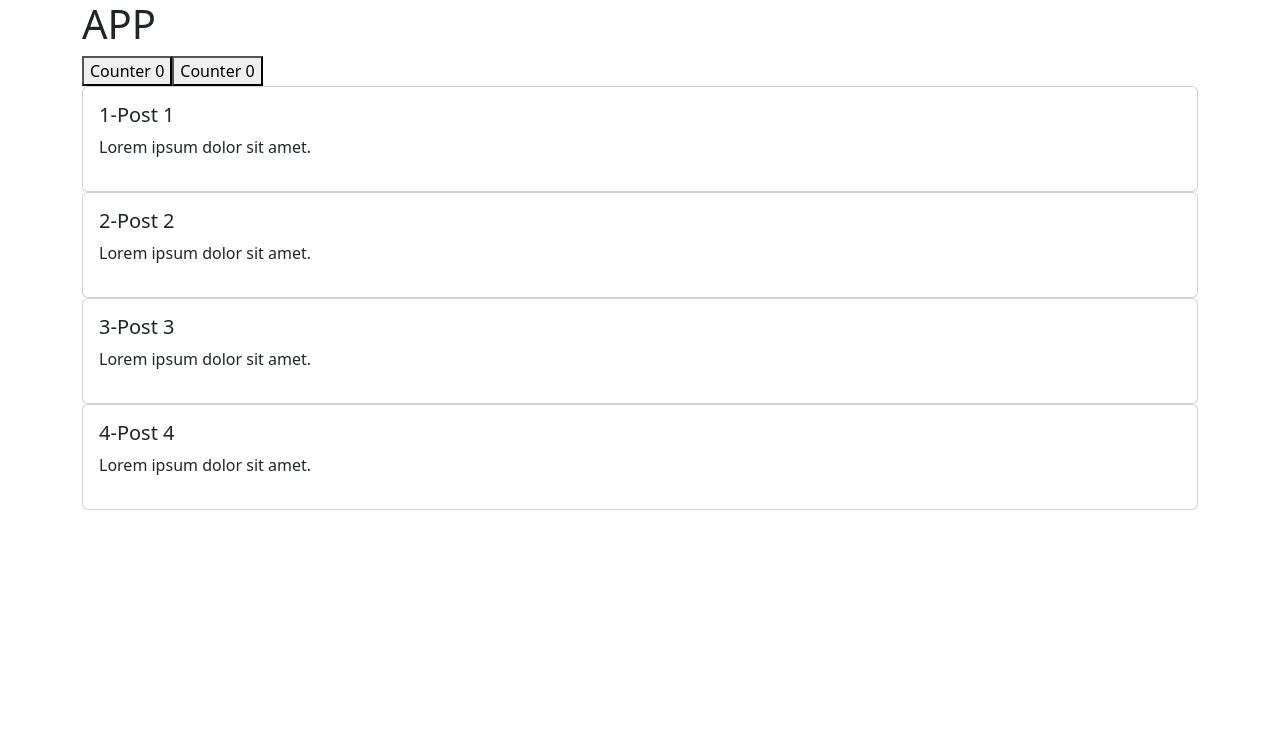
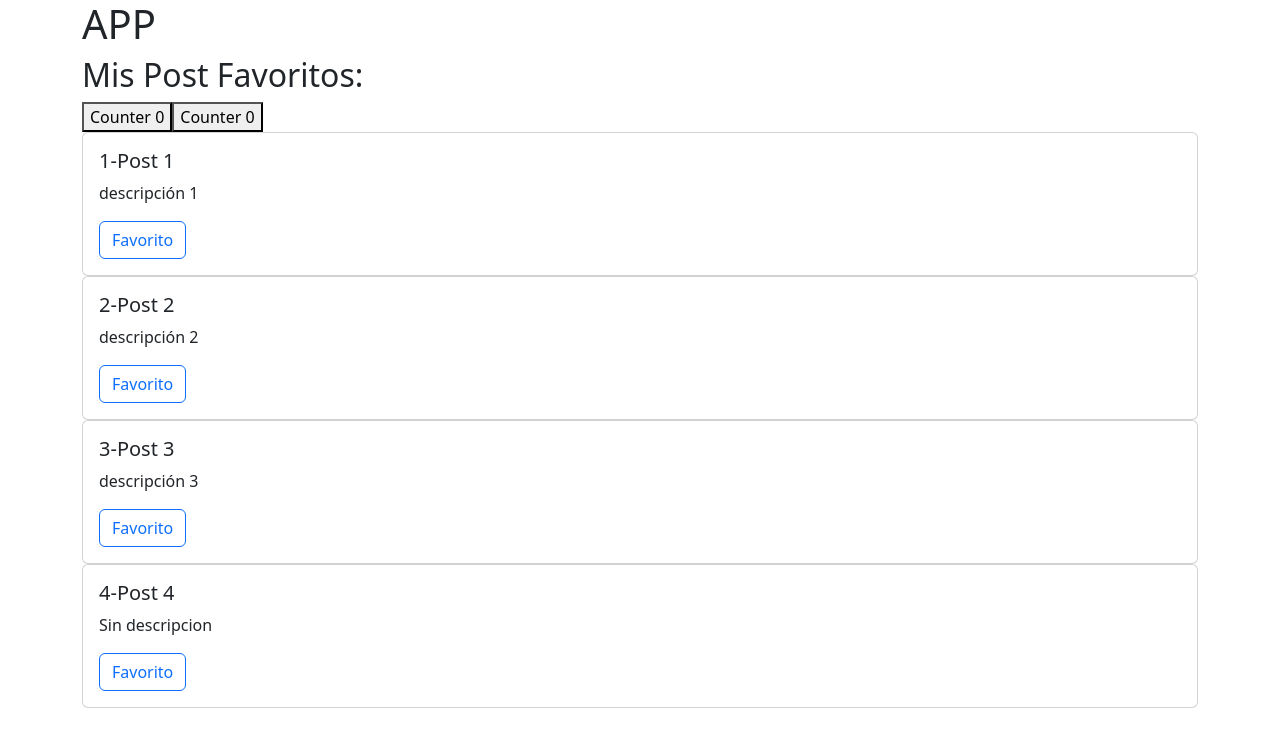
Before and after one commit to ximeBallin/Vue.js-CAPACITACION-, a Vue app in the folder vue-project-2/: page / in a window 1280 px wide. Shown: the top 746 px of the page. Built offline with nearby package versions, Linux system fonts and the light colour scheme.

Commit message:
feat (Emitir-Eventos):✨add favorite button with emit event and dynamic favorite header in App.vue

```diff
--- a/vue-project-2/src/App.vue
+++ b/vue-project-2/src/App.vue
@@ -9,11 +9,16 @@ const posts = ref([
   { title: "Post 3", id: 3, body: "descripción 3" },
   { title: "Post 4", id: 4 },
 ]);
+const favorito=ref("");
+const cambiarFavorito = (title) => {
+  favorito.value =title;
+};
 </script>
 
 <template>
   <div class="container">
     <h1>APP</h1>
+    <h2>Mis Post Favoritos:{{favorito}} </h2>
     <ButtonCounter></ButtonCounter>
     <button-counter></button-counter>
 
@@ -23,6 +28,7 @@ const posts = ref([
         :title="post.title"
         :id="post.id"
         :body="post.body"
+        @cambiarFavorito="cambiarFavorito"
     ></BlogPost>
   </div>
 </template>
--- a/vue-project-2/src/components/BlogPost.vue
+++ b/vue-project-2/src/components/BlogPost.vue
@@ -18,7 +18,8 @@ defineProps(({
     <div class ="card-body">
       <h5 class="card-title"
       >{{id}}-{{title}}</h5>
-      <p>Lorem ipsum dolor sit amet.</p>
+      <p>{{body}}</p>
+      <button @click="$emit('cambiarFavorito', title)" class="btn btn-outline-primary">Favorito</button>
 
     </div>
 
```
